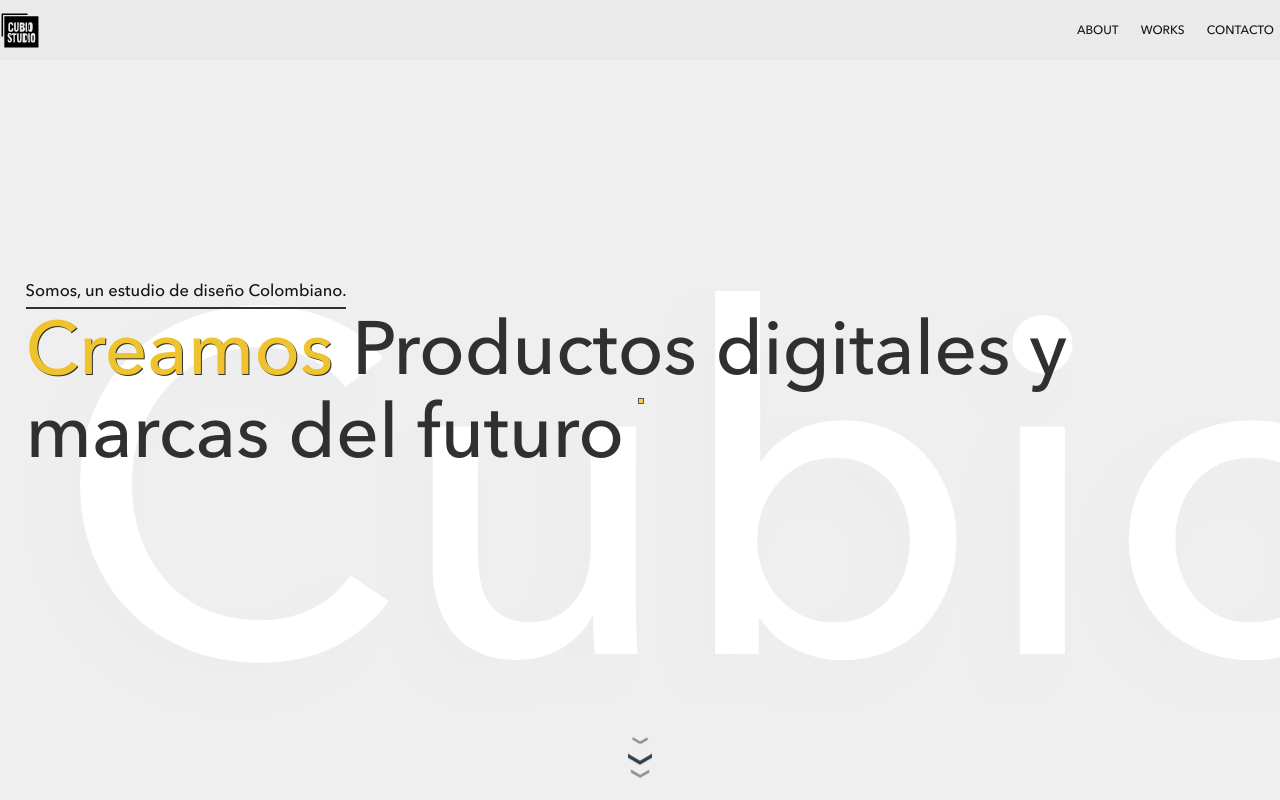
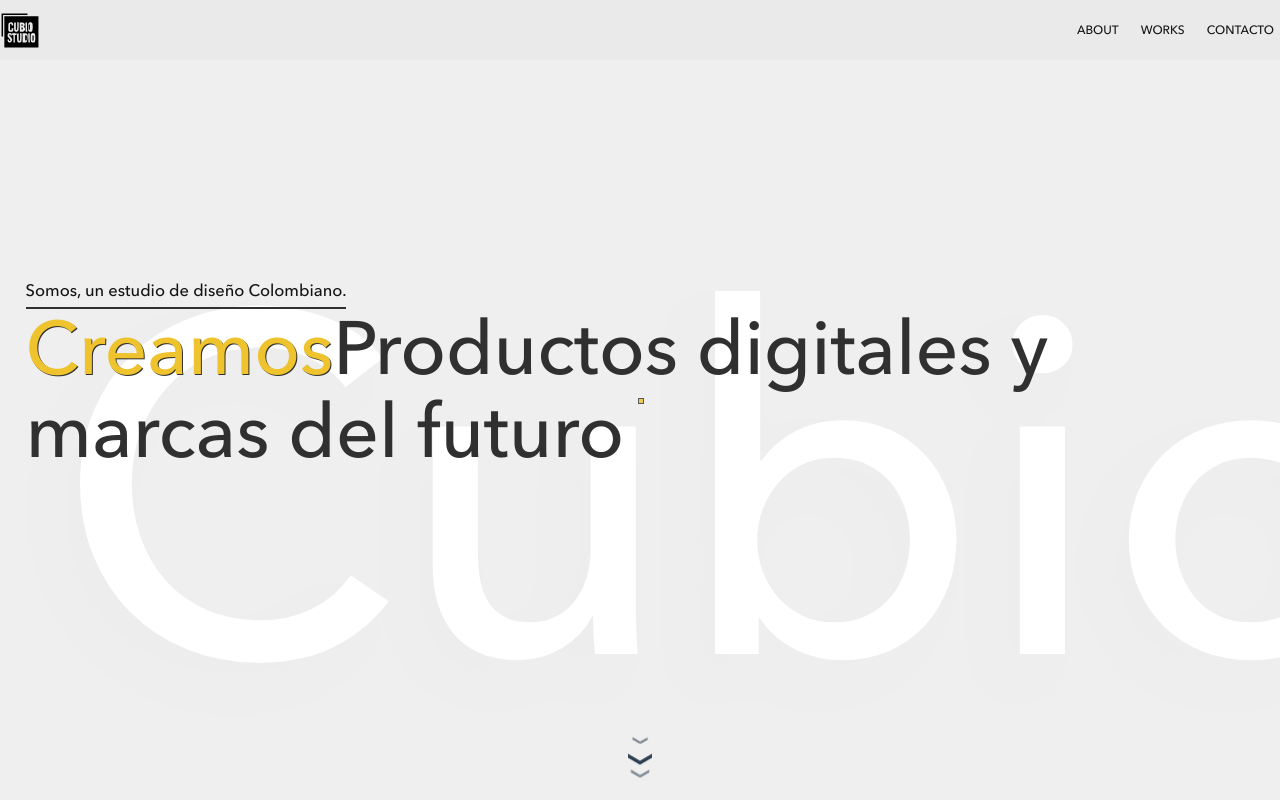
Before and after one commit to harleysg/personal-portfolio, a Next.js app: page / in a window 1280 px wide. Shown: the top 800 px of the page. Built offline with nearby package versions, Linux system fonts and the light colour scheme.

Commit message:
refactor layout/headding

```diff
--- a/components/layout/headding/index.js
+++ b/components/layout/headding/index.js
@@ -1,29 +1,26 @@
-import style from './headding.module.scss';
-import types from "prop-types"
+import style from './headding.module.scss'
+import types from 'prop-types'
+import { IHeading } from "@/interface/index";
 
 const Itext = {
-  indicator: '',
-  enfasis: '',
-  content: ''
+  ...IHeading
 }
 
-export default function Headding({ text = Itext }) {
+export default function Headding({ main = false, text = Itext }) {
+  const { indicator, enfasis, content, space } = text
+  const TagName = (props) => main ? <h1 {...props}>{ props.children }</h1> : <h2 {...props}>{ props.children }</h2>
+
   return (
-    <h1 className={style['c-section_headding']}>
-      <small className={style['c-section_headding-indicator']}>
-        {text?.indicator}
-      </small>
-      {(text?.enfasis || text?.content) && (
+    <TagName className={style['c-section_headding']}>
+      {indicator && <HeaddingIndicator text={indicator} />}
+      {(enfasis || content) && (
         <div className={style['c-section_headding-content']}>
-          {text?.enfasis && (
-            <span className={style['c-section_headding-enfasis']}>
-              {text.enfasis}
-            </span>
-          )}
-          {text?.content && <> {text?.content}</>}
+          {enfasis && <HeaddingEnfasis text={enfasis} />}
+          {space && <> </>}
+          {content && <>{content}</>}
         </div>
       )}
-    </h1>
+    </TagName>
   );
 }
 
@@ -33,4 +30,14 @@ Headding.propTypes = {
     [Itext.enfasis]: types.string,
     [Itext.content]: types.string
   })
+};
+
+function HeaddingIndicator({ text }) {
+  return (
+    <small className={style['c-section_headding-indicator']}>{text}</small>
+  );
 }
+
+function HeaddingEnfasis({ text }) {
+  return <span className={style['c-section_headding-enfasis']}>{text}</span>;
+}
```
